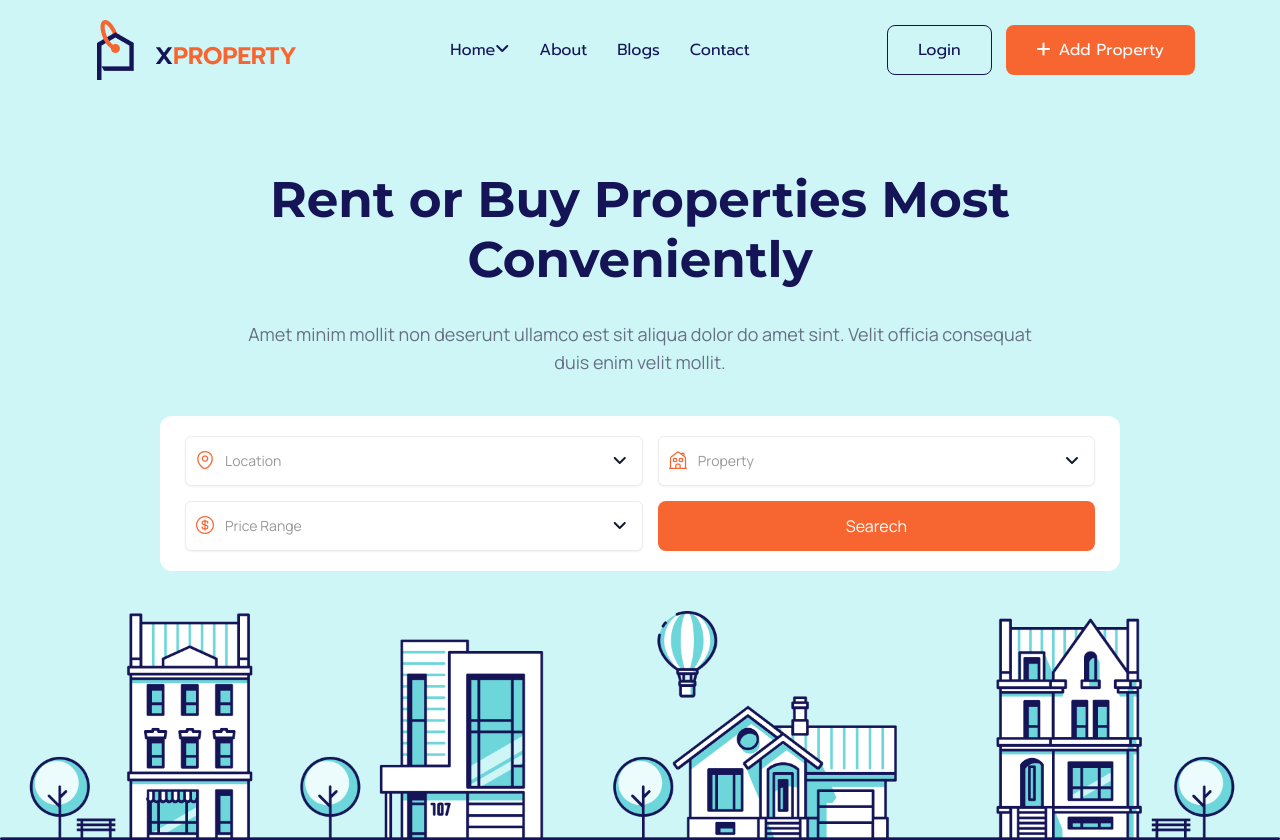
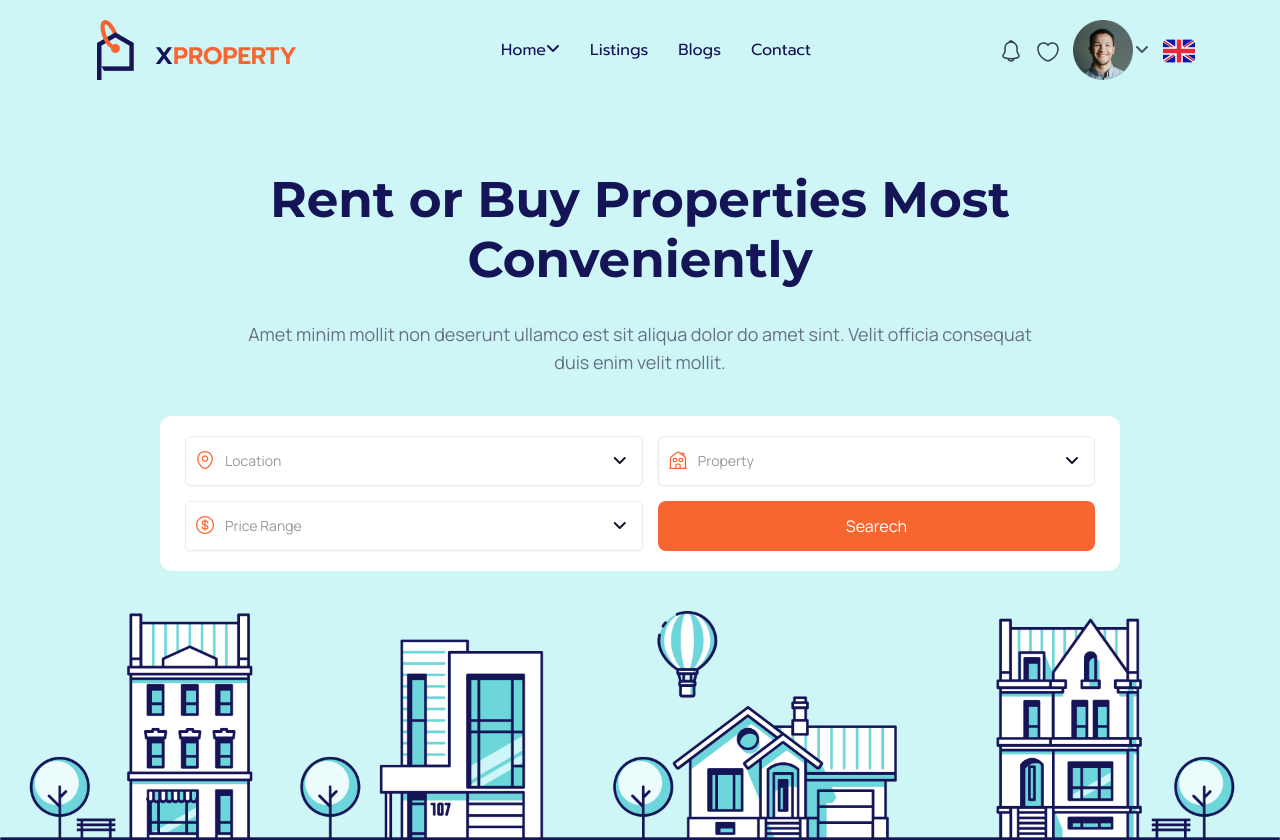
Before and after one commit to AHRomen/property-listing, a plain HTML site: page index.html in a window 1280 px wide. Shown: the top 840 px of the page. Drawn offline with Linux system fonts and the light colour scheme.

Commit message:
done first step

```diff
--- a/index.html
+++ b/index.html
@@ -42,7 +42,7 @@
                             </ul>
                         </li>
                         <li class="current-menu-item">
-                            <a href="javascript:void(0)">About</a>
+                            <a href="./all-listing.html">Listings</a>
                         </li>
                         <li class="current-menu-item">
                             <a href="./single-blog.html">Blogs</a>
@@ -53,7 +53,7 @@
                     </ul>
                 </div>
                 <div class="navbar-right-content">
-                    <div class="single-right-content">
+                    <div class="single-right-content d-none">
                         <div class="navbar-right-flex d-flex">
                             <div class="navbar-right-btn-1">
                                 <a href="./login.html" class="cmn-btn transparent-btn">Login</a>
@@ -61,6 +61,33 @@
                             <div class="navbar-right-btn-2">
                                 <a href="./add-property.html" class="cmn-btn fill-btn"><span class="me-2"><i class="fa-solid fa-plus"></i></span>Add Property</a>
                             </div>
+                        </div>
+                    </div>
+                    <div class="after-login-content">
+                        <div class="notification">
+                            <svg width="24" height="24" viewBox="0 0 24 24" fill="none" xmlns="http://www.w3.org/2000/svg">
+                                <path d="M12.0199 20.53C9.68987 20.53 7.35987 20.16 5.14987 19.42C4.30987 19.13 3.66987 18.54 3.38987 17.77C3.09987 17 3.19987 16.15 3.65987 15.39L4.80987 13.48C5.04987 13.08 5.26987 12.28 5.26987 11.81V8.92C5.26987 5.2 8.29987 2.17 12.0199 2.17C15.7399 2.17 18.7699 5.2 18.7699 8.92V11.81C18.7699 12.27 18.9899 13.08 19.2299 13.49L20.3699 15.39C20.7999 16.11 20.8799 16.98 20.5899 17.77C20.2999 18.56 19.6699 19.16 18.8799 19.42C16.6799 20.16 14.3499 20.53 12.0199 20.53ZM12.0199 3.67C9.12987 3.67 6.76987 6.02 6.76987 8.92V11.81C6.76987 12.54 6.46987 13.62 6.09987 14.25L4.94987 16.16C4.72987 16.53 4.66987 16.92 4.79987 17.25C4.91987 17.59 5.21987 17.85 5.62987 17.99C9.80987 19.39 14.2399 19.39 18.4199 17.99C18.7799 17.87 19.0599 17.6 19.1899 17.24C19.3199 16.88 19.2899 16.49 19.0899 16.16L17.9399 14.25C17.5599 13.6 17.2699 12.53 17.2699 11.8V8.92C17.2699 6.02 14.9199 3.67 12.0199 3.67Z" fill="#344054"/>
+                                <path d="M13.8796 3.93999C13.8096 3.93999 13.7396 3.92999 13.6696 3.90999C13.3796 3.82999 13.0996 3.76999 12.8296 3.72999C11.9796 3.61999 11.1596 3.67999 10.3896 3.90999C10.1096 3.99999 9.80963 3.90999 9.61963 3.69999C9.42963 3.48999 9.36963 3.18999 9.47963 2.91999C9.88963 1.86999 10.8896 1.17999 12.0296 1.17999C13.1696 1.17999 14.1696 1.85999 14.5796 2.91999C14.6796 3.18999 14.6296 3.48999 14.4396 3.69999C14.2896 3.85999 14.0796 3.93999 13.8796 3.93999Z" fill="#344054"/>
+                                <path d="M12.0195 22.81C11.0295 22.81 10.0695 22.41 9.36953 21.71C8.66953 21.01 8.26953 20.05 8.26953 19.06H9.76953C9.76953 19.65 10.0095 20.23 10.4295 20.65C10.8495 21.07 11.4295 21.31 12.0195 21.31C13.2595 21.31 14.2695 20.3 14.2695 19.06H15.7695C15.7695 21.13 14.0895 22.81 12.0195 22.81Z" fill="#344054"/>
+                            </svg>
+                        </div>
+                        <div class="fevourite">
+                            <svg width="22" height="20" viewBox="0 0 22 20" fill="none" xmlns="http://www.w3.org/2000/svg">
+                                <path d="M11 19.65C10.69 19.65 10.39 19.61 10.14 19.52C6.32 18.21 0.25 13.56 0.25 6.69001C0.25 3.19001 3.08 0.350006 6.56 0.350006C8.25 0.350006 9.83 1.01001 11 2.19001C12.17 1.01001 13.75 0.350006 15.44 0.350006C18.92 0.350006 21.75 3.20001 21.75 6.69001C21.75 13.57 15.68 18.21 11.86 19.52C11.61 19.61 11.31 19.65 11 19.65ZM6.56 1.85001C3.91 1.85001 1.75 4.02001 1.75 6.69001C1.75 13.52 8.32 17.32 10.63 18.11C10.81 18.17 11.2 18.17 11.38 18.11C13.68 17.32 20.26 13.53 20.26 6.69001C20.26 4.02001 18.1 1.85001 15.45 1.85001C13.93 1.85001 12.52 2.56001 11.61 3.79001C11.33 4.17001 10.69 4.17001 10.41 3.79001C9.48 2.55001 8.08 1.85001 6.56 1.85001Z" fill="#344054"/>
+                            </svg>
+                        </div>
+                        <div class="profile-part">
+                            <div class="profile-img">
+                                <img src="./assets/images/profile.png" alt="">
+                            </div>
+                            <div class="profile-item">
+                                <div class="item"><a href="dashbord.html">Dashbord</a></div>
+                                <div class="item"><a href="#/">Setting</a></div>
+                                <div class="logout"><a href="#/">Log Out</a></div>
+                            </div>
+                        </div>
+                        <div class="country-flag">
+                            <img src="./assets/images/flag.png" alt="">
                         </div>
                     </div>
                 </div>
```
